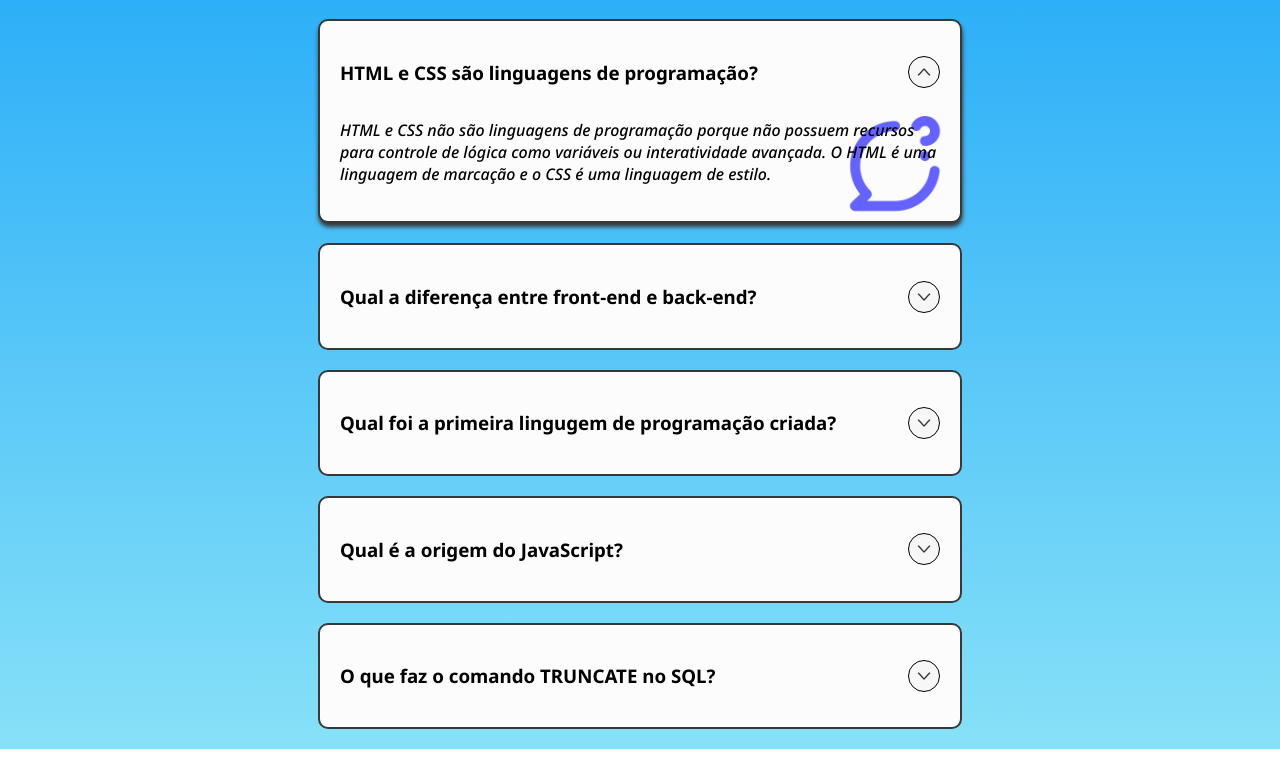
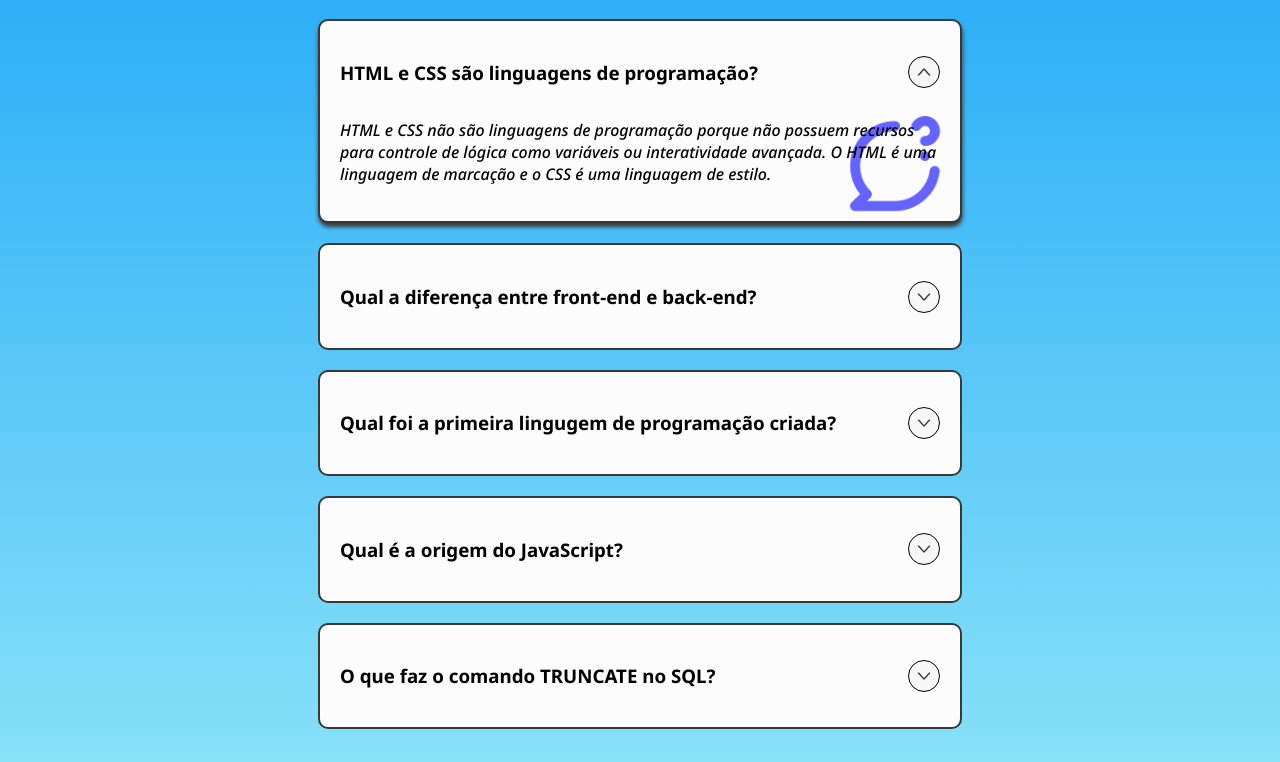
Before and after one commit to Rodrigo-EF-Neves/ProjetoFAQ_ADS, a plain HTML site: page index.html in a window 1280 px wide. Shown: the part 67-829 px from the top of the page. Drawn offline with Linux system fonts and the light colour scheme.

Commit message:
Ajustando a altura mínima da página

```diff
--- a/style/styles.css
+++ b/style/styles.css
@@ -1,10 +1,10 @@
 @import url('https://fonts.googleapis.com/css2?family=Noto+Sans:ital,wght@0,100..900;1,100..900&display=swap');
 
 body {
-    background-color: #fcfcfc;
     font-family: 'Noto Sans', sans-serif;
     background: linear-gradient( #25abf8, #87e1f8);
     background-repeat: no-repeat;
+    min-height: 100vh;
 }
 
 .faq-title {
```
